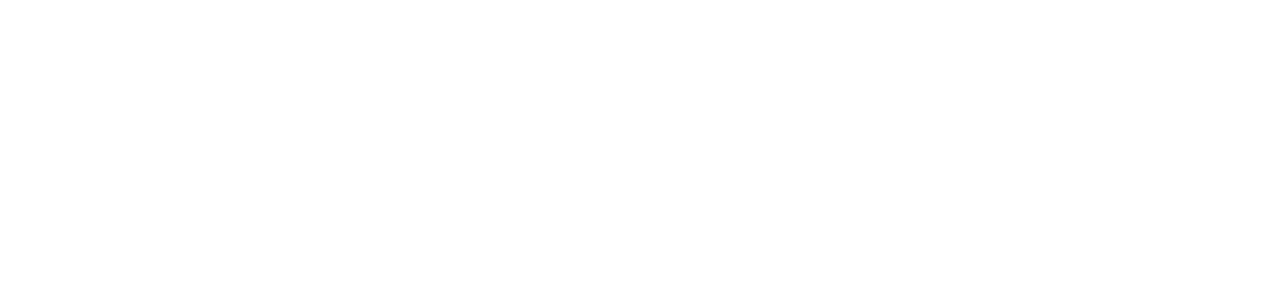
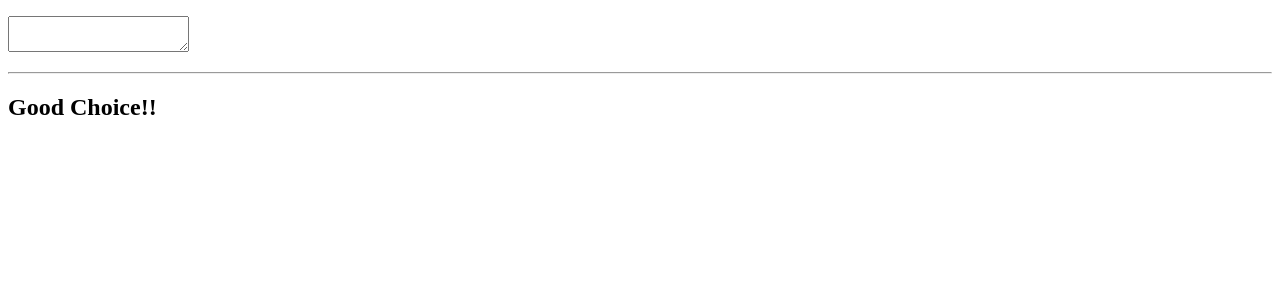
Before and after one commit to Ujjal-ENG/functional-react, a React (Create React App) app in the folder react-project-template/: page / in a window 1280 px wide. Shown: the top 300 px of the page. Built offline with nearby package versions, Linux system fonts and the light colour scheme.

Commit message:
create my first todo function using react js

```diff
--- a/react-project-template/src/App.js
+++ b/react-project-template/src/App.js
@@ -1,7 +1,12 @@
 import React from 'react';
+import Todo from './components/Todo';
 
 const App = () => {
-    return <div></div>;
+    return (
+        <div>
+            <Todo />
+        </div>
+    );
 };
 
 export default App;
--- /dev/null
+++ b/react-project-template/src/components/Todo.js
@@ -0,0 +1,26 @@
+import React, { useState } from 'react';
+
+const Todo = () => {
+    const [todo, setTodo] = useState('');
+    const [warning, setWanring] = useState('');
+
+    const handleInput = (e) => {
+        const inputValue = e.target.value;
+        const updatedWarning = inputValue.includes('.js') ? 'You need JavaScript skill to complete the task. Do you have it?' : null;
+        setTodo(inputValue);
+        setWanring(updatedWarning);
+    };
+    return (
+        <>
+            <p>{todo}</p>
+            <p>
+                <textarea name="todo" value={todo} onChange={handleInput} />
+            </p>
+            <hr />
+
+            <h2>{warning || 'Good Choice!!'}</h2>
+        </>
+    );
+};
+
+export default Todo;
```
